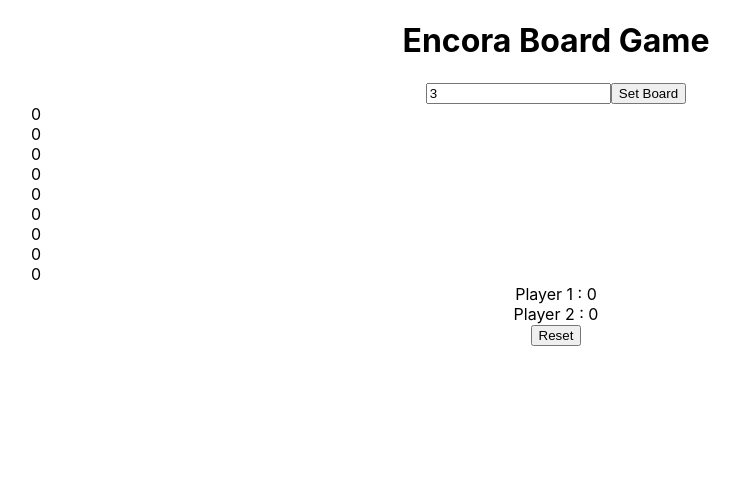
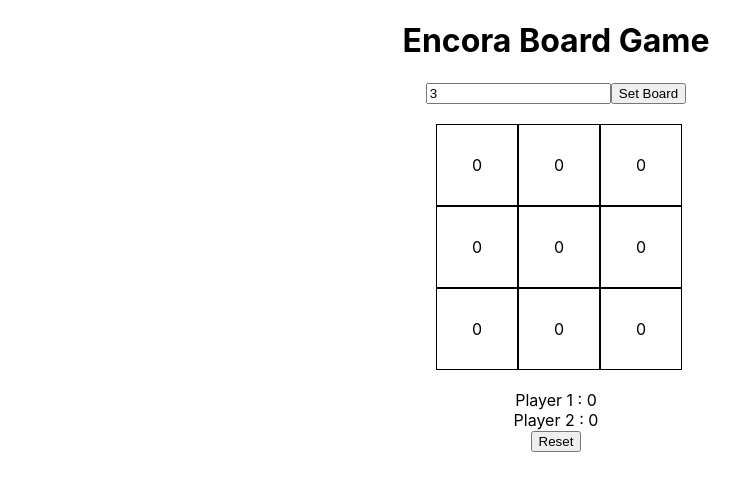
Before and after one commit to dalmia01/encora-board-game, a React (Create React App) app: page / in a window 1280 px wide. Shown: the top 490 px of the page, without its empty margins (84-824 px from the left). Built offline with nearby package versions, Linux system fonts and the light colour scheme.

Commit message:
style board - reset modifiy

```diff
--- a/src/App.tsx
+++ b/src/App.tsx
@@ -42,8 +42,11 @@ function App() {
     const resetHandler = () => {
         setBoardNumber(3);
         setFinalBoard(3);
-        setPlayerValues({ player1: 0, player2: 0 });
+        setPlayer(1);
+        setBoardValues([[0,0,0],[0,0,0],[0,0,0]]);
+        setPlayerValues({player1 : 0 ,player2 : 0});
         setWinner(null);
+        setCount(0);
     };
 
     const fillColorHandler = (row: number, column: number) => {
--- /dev/null
+++ b/src/Components/Board.css
@@ -0,0 +1,27 @@
+.board {
+    margin: 20px auto;
+}
+
+.row {
+    display: grid;
+    grid-auto-flow: column;
+}
+
+.column {
+    border: 1px solid #000;
+    display: inline-block;
+    min-height: 80px;
+    width: 80px;
+    cursor: pointer;
+    display: flex;
+    align-items: center;
+    justify-content: center;
+    position: relative;
+}
+
+.column1 {
+    background-color: red;
+}
+.column2 {
+    background-color: green;
+}
--- a/src/Components/Board.tsx
+++ b/src/Components/Board.tsx
@@ -1,3 +1,5 @@
+import './Board.css';
+
 type BoardProps = {
     gridSystem: number;
     clickHandler: (row: number, column: number) => void;
```
